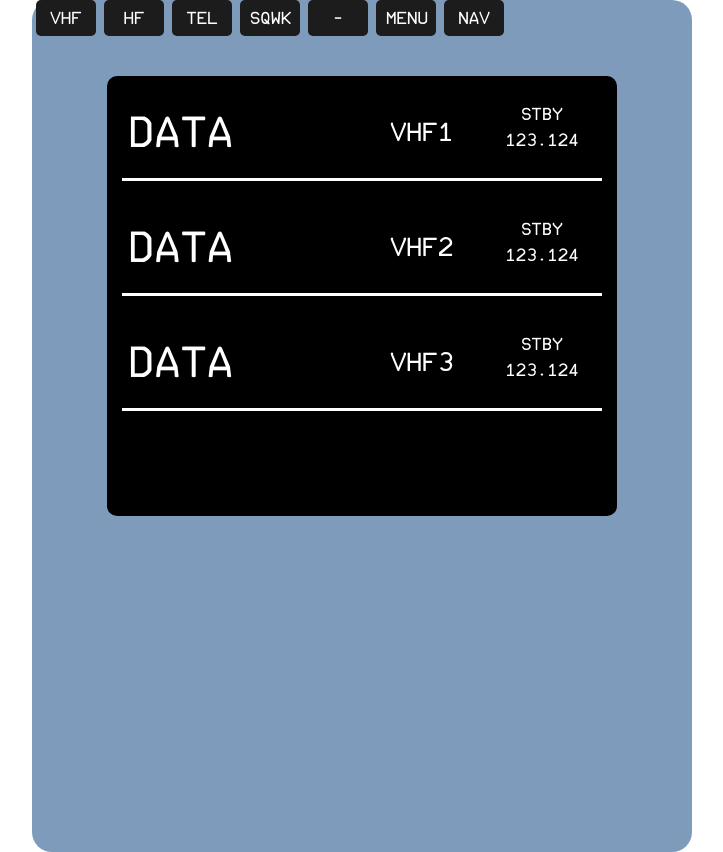
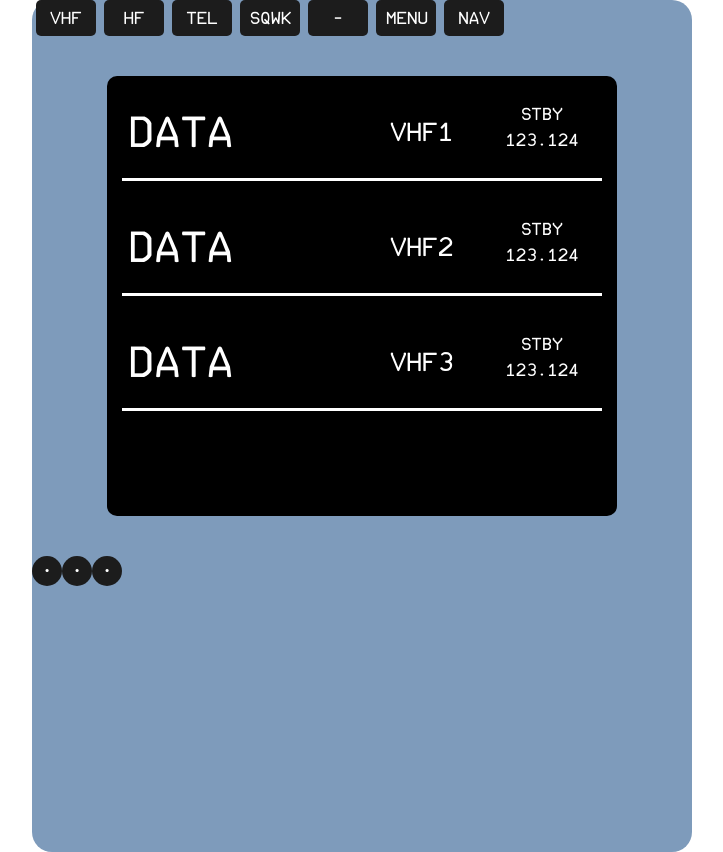
Before and after one commit to ibza-sujau/rmp, a React (Create React App) app: page /vhs in a window 1280 px wide. Shown: the whole page, without its empty margins (278-1001 px from the left). Built offline with nearby package versions, Linux system fonts and the light colour scheme.

Commit message:
Created left side buttons.

```diff
--- a/src/components/Button.scss
+++ b/src/components/Button.scss
@@ -12,3 +12,12 @@
   font-size: 16px;
   margin: 0 4px;
 }
+
+.left-btn {
+  font-family: "ECAM Regular", serif;
+  background-color: #1C1C1C;
+  border-radius: 50%;
+  border: none;
+  width: 30px;
+  height: 30px;
+}
--- a/src/pages/VhsPage.scss
+++ b/src/pages/VhsPage.scss
@@ -27,6 +27,7 @@
 }
 
 .screen {
+  position: relative;
   padding: 30px 15px;
   width: 480px;
   height: 380px;
--- a/src/pages/VhsPage.tsx
+++ b/src/pages/VhsPage.tsx
@@ -1,14 +1,18 @@
 import React from 'react';
 import './VhsPage.scss';
-import { useHistory } from "react-router-dom";
+import {useHistory} from "react-router-dom";
 
 // COMPONENTS
-import { Input } from "../components/Input"
-import { Button, ButtonType } from "../components/Button";
+import {Input} from "../components/Input"
+import {Button, ButtonType} from "../components/Button";
 
 export const VhsPage = () => {
 
     const history = useHistory();
+
+    function clearVHF() {
+
+    }
 
     return (
         <div className={"page"}>
@@ -60,6 +64,9 @@ export const VhsPage = () => {
                 </div>
                 <div className="page-splitter"/>
             </div>
+            <Button type={ButtonType.Left} onClick={clearVHF} children={"•"}/>
+            <Button type={ButtonType.Left} onClick={clearVHF} children={"•"}/>
+            <Button type={ButtonType.Left} onClick={clearVHF} children={"•"}/>
         </div>
     )
 }
```
